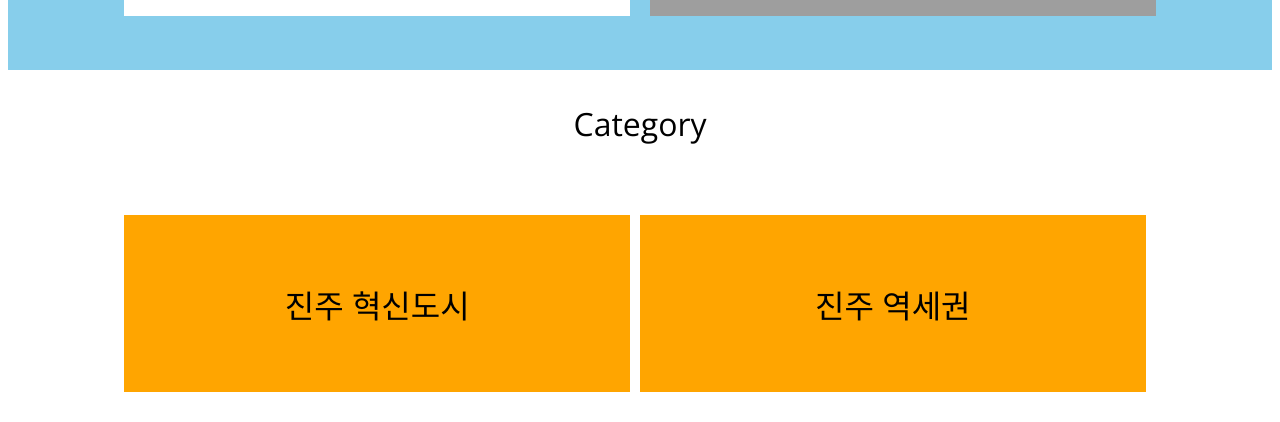
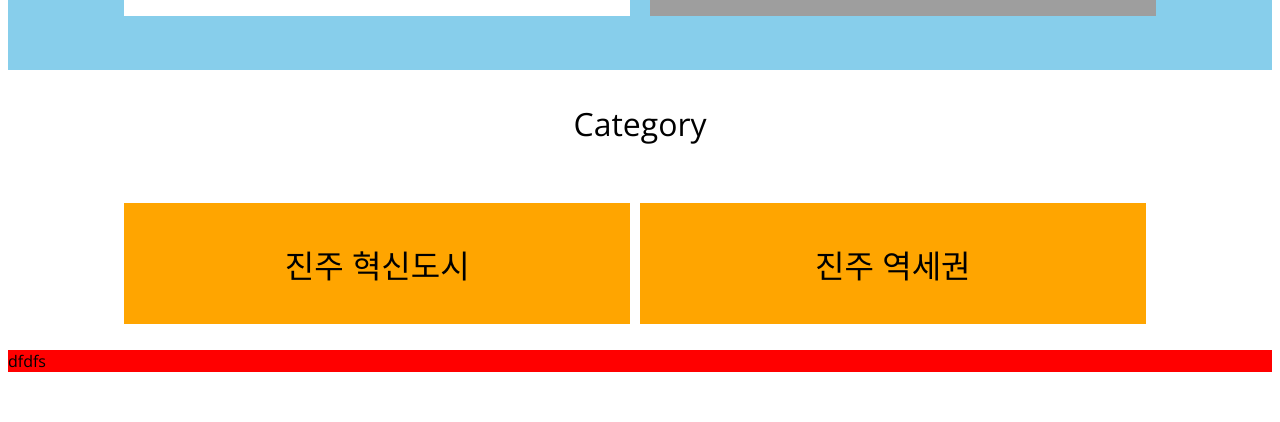
Before and after one commit to nayul34/real-estate__web, a Next.js app: page / in a window 1280 px wide. Both pictures are taken after a click on the element "진주 혁신도시". Shown: the part 458-880 px from the top of the page. After the commit the page ends 838 px from the top, so only its background shows below. Built offline with nearby package versions, Linux system fonts and the light colour scheme; grey boxes are pictures that could not be loaded.

Commit message:
카테고리 별 components 추가

```diff
--- a/components/Category.js
+++ b/components/Category.js
@@ -1,5 +1,7 @@
 import styled from "styled-components";
 import { useState } from "react";
+import CityMenu from "./CityMenu";
+import StationMenu from "./StationMenu";
 const Category = () => {
   const [cityOpen, setCityOpen] = useState(false);
   const [stationOpen, setStationOpen] = useState(false);
@@ -10,6 +12,7 @@ const Category = () => {
     setStationOpen(true);
   };
   return (
+    <div>
       <SWrapper>
         <p className="name">Category</p>
         <div className="category">
@@ -21,11 +24,14 @@ const Category = () => {
           </div>
         </div>
       </SWrapper>
+      {cityOpen && <CityMenu setCityOpen={setCityOpen} />}
+      {stationOpen && <StationMenu setStationOpen={setStationOpen} />}
+    </div>
   );
 };
 const SWrapper = styled.div`
   width: 100%;
-  height: 45vh;
+  height: 35vh;
   display: flex;
   flex-direction: column;
   justify-content: center;
@@ -35,7 +41,7 @@ const SWrapper = styled.div`
   }
   .category {
     width: 100%;
-    height: 45vh;
+    height: 30vh;
     display: flex;
     justify-content: center;
     align-items: center;
--- /dev/null
+++ b/components/CityMenu.js
@@ -0,0 +1,14 @@
+import styled from "styled-components";
+
+const CityMenu = ({ setCityOpen }) => {
+  const OnCityClose = () => {
+    setCityOpen(false);
+  };
+  return <SWrapper onClick={OnCityClose}>dfdfs</SWrapper>;
+};
+const SWrapper = styled.div`
+  width: 100%;
+  height: 100%;
+  background-color: red;
+`;
+export default CityMenu;
```
Also changed, not shown: components/CategoryMenu.js (deleted, +0 -10 lines). Lines whose indentation alone changed are shown as unchanged.
